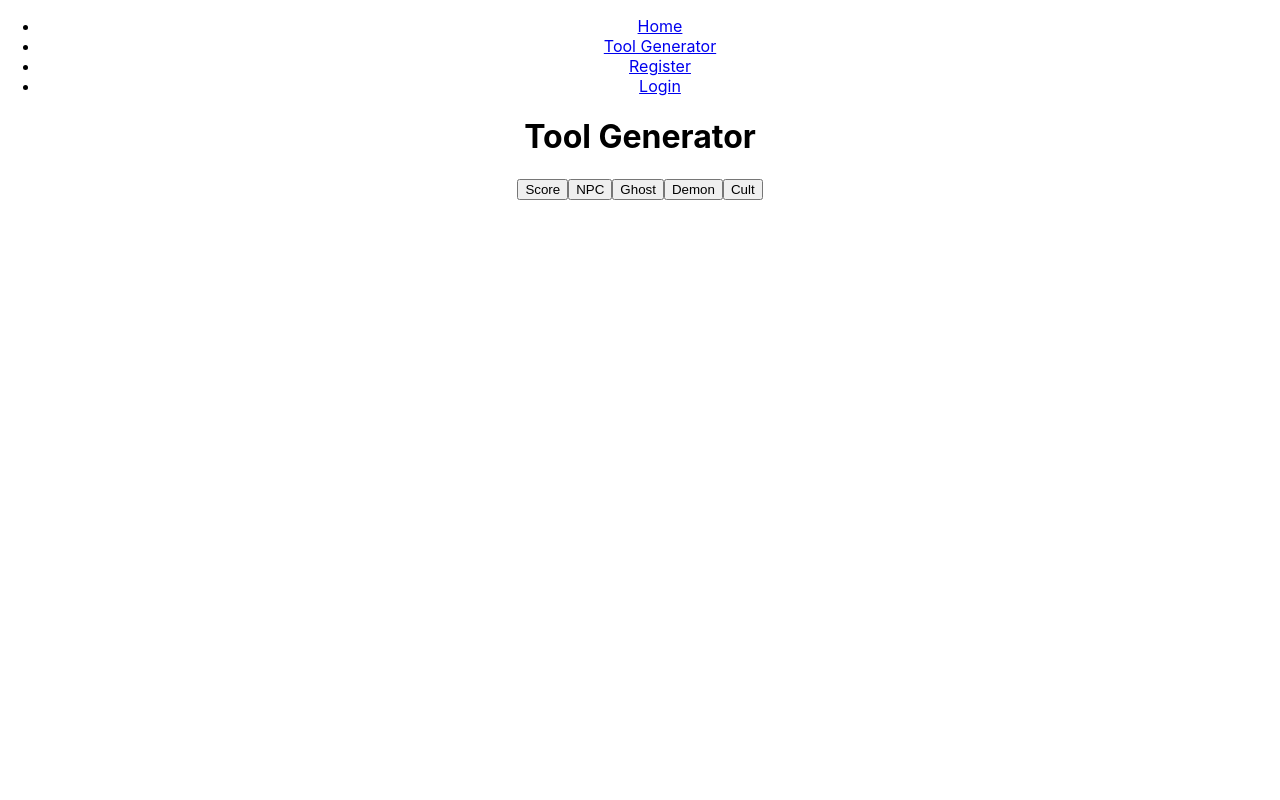
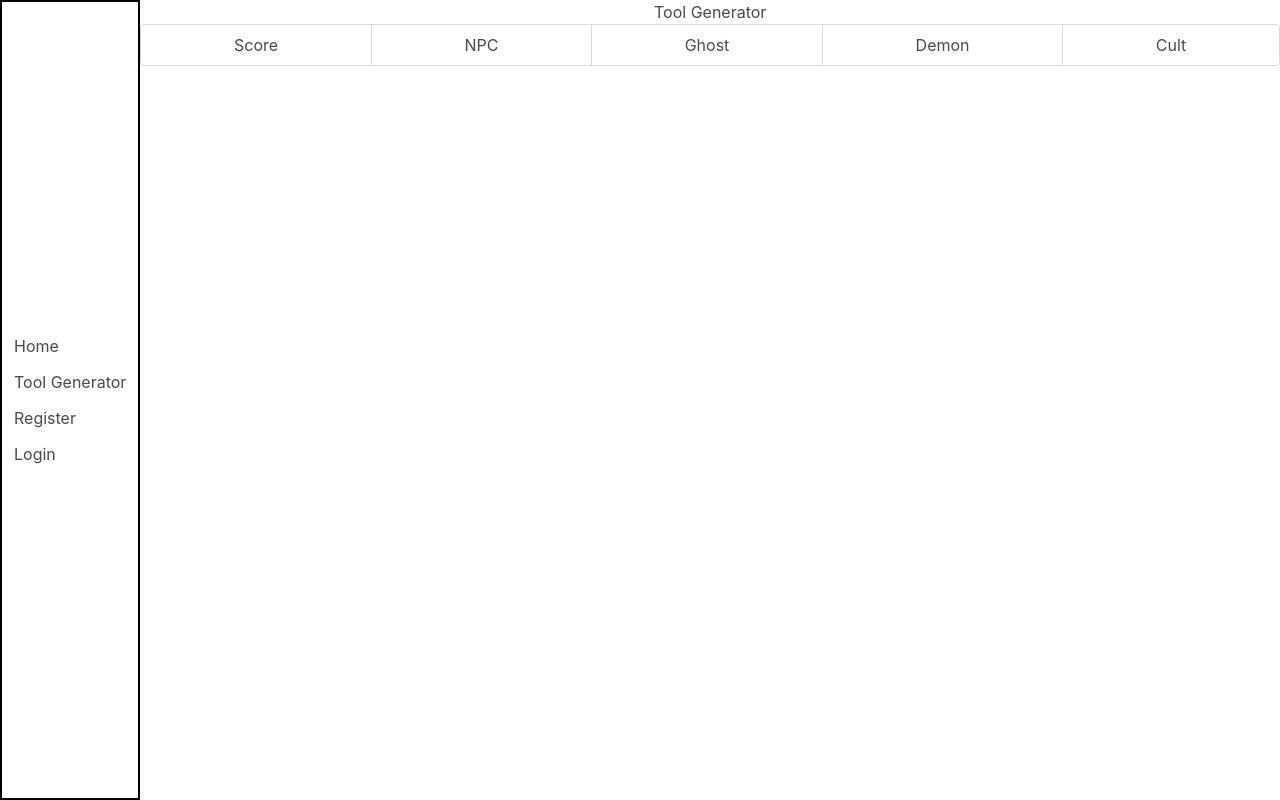
Before and after one commit to qmsparks/bitd-toolkit-client, a React (Create React App) app: page /tools in a window 1280 px wide. Built offline with nearby package versions, Linux system fonts and the light colour scheme.

Commit message:
starting to rough out basic styling

```diff
--- a/package.json
+++ b/package.json
@@ -6,6 +6,8 @@
     "@testing-library/jest-dom": "^5.11.5",
     "@testing-library/react": "^11.1.0",
     "@testing-library/user-event": "^12.1.10",
+    "bulma": "^0.9.1",
+    "node-sass": "^4.14.1",
     "react": "^17.0.1",
     "react-dom": "^17.0.1",
     "react-router-dom": "^5.2.0",
--- a/public/index.html
+++ b/public/index.html
@@ -25,6 +25,7 @@
       Learn how to configure a non-root public URL by running `npm run build`.
     -->
     <title>React App</title>
+
   </head>
   <body>
     <noscript>You need to enable JavaScript to run this app.</noscript>
--- a/src/App.js
+++ b/src/App.js
@@ -1,7 +1,7 @@
 import Sidebar from './components/Sidebar/Sidebar';
 import Routes from './config/Routes';
 
-import './App.css';
+import './App.scss';
 
 function App() {
   return (
--- /dev/null
+++ b/src/App.scss
@@ -0,0 +1,11 @@
+@charset "utf-8";
+@import "../node_modules/bulma/bulma.sass";
+
+body {
+    height: 100vh;
+}
+
+
+h1 {
+    text-align: center;
+}
--- a/src/components/Sidebar/Sidebar.js
+++ b/src/components/Sidebar/Sidebar.js
@@ -5,6 +5,8 @@ import UserModel from '../../models/UserModel';
 
 import {useRecoilState} from 'recoil';
 import {userState} from '../../recoil/atoms';
+
+import './Sidebar.scss';
 
 const Sidebar = props => {
     const [user, setUser] = useRecoilState(userState);
@@ -25,10 +27,58 @@ const Sidebar = props => {
     }
 
     return (
-        <aside>
-            <div className="links">
-                <ul>
-                    {user &&
+        // <aside>
+        //     <div className="links">
+        //         <ul>
+        //             {user &&
+        //             <li>
+        //                 Hello, {user.username}
+        //             </li>
+        //             }
+        //             <li>
+        //                 <NavLink to='/'>
+        //                     Home
+        //                 </NavLink>
+        //             </li>
+        //             <li>
+        //                 <NavLink to={'/tools'}>
+        //                     Tool Generator
+        //                 </NavLink>
+        //             </li>
+        //             {
+        //                 user ? (
+        //                     <>
+        //                     <li>
+        //                     <NavLink to={'/dashboard'}>
+        //                         Dashboard
+        //                     </NavLink>
+        //                     </li>
+        //                     <li className="btn" onClick={logout}>
+        //                         Log Out
+        //                     </li>
+        //                     </>
+        //                 ) : (
+        //                     <>
+        //                     <li>
+        //                         <NavLink to={'/register'}>
+        //                             Register
+        //                         </NavLink>
+        //                     </li>
+        //                     <li>
+        //                         <NavLink to={'/login'}>
+        //                             Login
+        //                         </NavLink>
+        //                     </li>
+        //                     </>
+        //                 )
+        //             }
+        //         </ul>
+        //     </div>
+        // </aside>
+
+        <aside className="menu">
+            <ul className="menu-list">
+            {user &&
                     <li>
                         Hello, {user.username}
                     </li>
@@ -70,8 +120,7 @@ const Sidebar = props => {
                             </>
                         )
                     }
-                </ul>
-            </div>
+            </ul>
         </aside>
     )
 }
--- /dev/null
+++ b/src/components/Sidebar/Sidebar.scss
@@ -0,0 +1,8 @@
+aside.menu {
+    border: 2px solid black;
+    height: 100vh;
+    display: flex;
+    flex-direction: column;
+    justify-content: center;
+    float: left;
+}
--- a/src/components/ToolGenerator/ToolDefaults.js
+++ b/src/components/ToolGenerator/ToolDefaults.js
@@ -1,7 +1,11 @@
 const ToolDefaults = props => {
     return (
         <>
-        <p>{props.num} {props.name}</p>
+        {/* <p>{props.num} {props.name}</p> */}
+        <tr>
+            <td>{props.name}</td>
+            <td>{props.num}</td>
+        </tr>
         </>
     )
 
--- a/src/components/ToolGenerator/ToolGenerator.js
+++ b/src/components/ToolGenerator/ToolGenerator.js
@@ -71,21 +71,35 @@ const ToolGenerator = props => {
     }
 
     return (
-        <div>
-            <h3>{props.type}</h3>
-            {tool &&
-            <button onClick={e => setSaveForm(true)}>Save Tool</button>
-            }
-            {tool && isolateComponents()}
-            {saveForm &&
-            <ToolSaveForm
-            tool={tool}
-            type={props.type}
-            />
-            }
+        // <div>
+        //     <h3>{props.type}</h3>
+        //     {tool &&
+        //     <button onClick={e => setSaveForm(true)}>Save Tool</button>
+        //     }
+        //     {tool && isolateComponents()}
+        //     {saveForm &&
+        //     <ToolSaveForm
+        //     tool={tool}
+        //     type={props.type}
+        //     />
+        //     }
+        //     {!tool && showToolDefaults()}
+        //     <button onClick={e => fetchTool(props.slug)}>Get Random {props.type}</button>
+        // </div>
+
+
+        <table className="table">
+            <thead>
+                {props.type}
+            </thead>
+            <tbody>
+            {/* {tool && isolateComponents()} */}
             {!tool && showToolDefaults()}
-            <button onClick={e => fetchTool(props.slug)}>Get Random {props.type}</button>
-        </div>
+            </tbody>
+            <tfoot onClick={e => fetchTool(props.slug)}>
+                Get Random {props.type}
+            </tfoot>
+        </table>
     )
 }
 
--- a/src/pages/Tools.js
+++ b/src/pages/Tools.js
@@ -1,6 +1,8 @@
 import {useState} from 'react';
 
 import ToolGenerator from '../components/ToolGenerator/ToolGenerator';
+
+import './Tools.scss';
 
 
 const Tools = props => {
@@ -18,13 +20,40 @@ const Tools = props => {
             <h1>
                 Tool Generator
             </h1>
-            <nav>
-                <button onClick={e => setGenerator('Score', 'score')}>Score</button>
-                <button onClick={e => setGenerator('NPC', 'npc')}>NPC</button>
-                <button onClick={e => setGenerator('Ghost', 'ghost')}>Ghost</button>
-                <button onClick={e=> setGenerator('Demon', 'demon')}>Demon</button>
-                <button onClick={e => setGenerator('Forgotten God Cult', 'cult')}>Cult</button>
-            </nav>
+            <div className="tabs is-fullwidth is-toggle">
+                <ul>
+                    <li>
+                        {/* eslint-disable-next-line */}
+                        <a onClick={e => setGenerator('Score', 'score')}>
+                        <p >Score</p>
+                        </a>
+                    </li>
+                    <li>
+                        {/* eslint-disable-next-line */}
+                        <a onClick={e => setGenerator('NPC', 'npc')}>
+                        <p>NPC</p>
+                        </a>
+                    </li>
+                    <li>
+                        {/* eslint-disable-next-line */}
+                        <a onClick={e => setGenerator('Ghost', 'ghost')}>
+                        <p>Ghost</p>
+                        </a>
+                    </li>
+                    <li>
+                        {/* eslint-disable-next-line */}
+                        <a onClick={e=> setGenerator('Demon', 'demon')}>
+                        <p>Demon</p>
+                        </a>
+                    </li>
+                    <li>
+                        {/* eslint-disable-next-line */}
+                        <a onClick={e => setGenerator('Forgotten God Cult', 'cult')}>
+                        <p>Cult</p>
+                        </a>
+                    </li>
+                </ul>
+            </div>
 
             <section>
                 {tooltype &&
```
Also changed, not shown: src/pages/Tools.scss (added), 2 other files (tests, documents, lock files or other folders).
